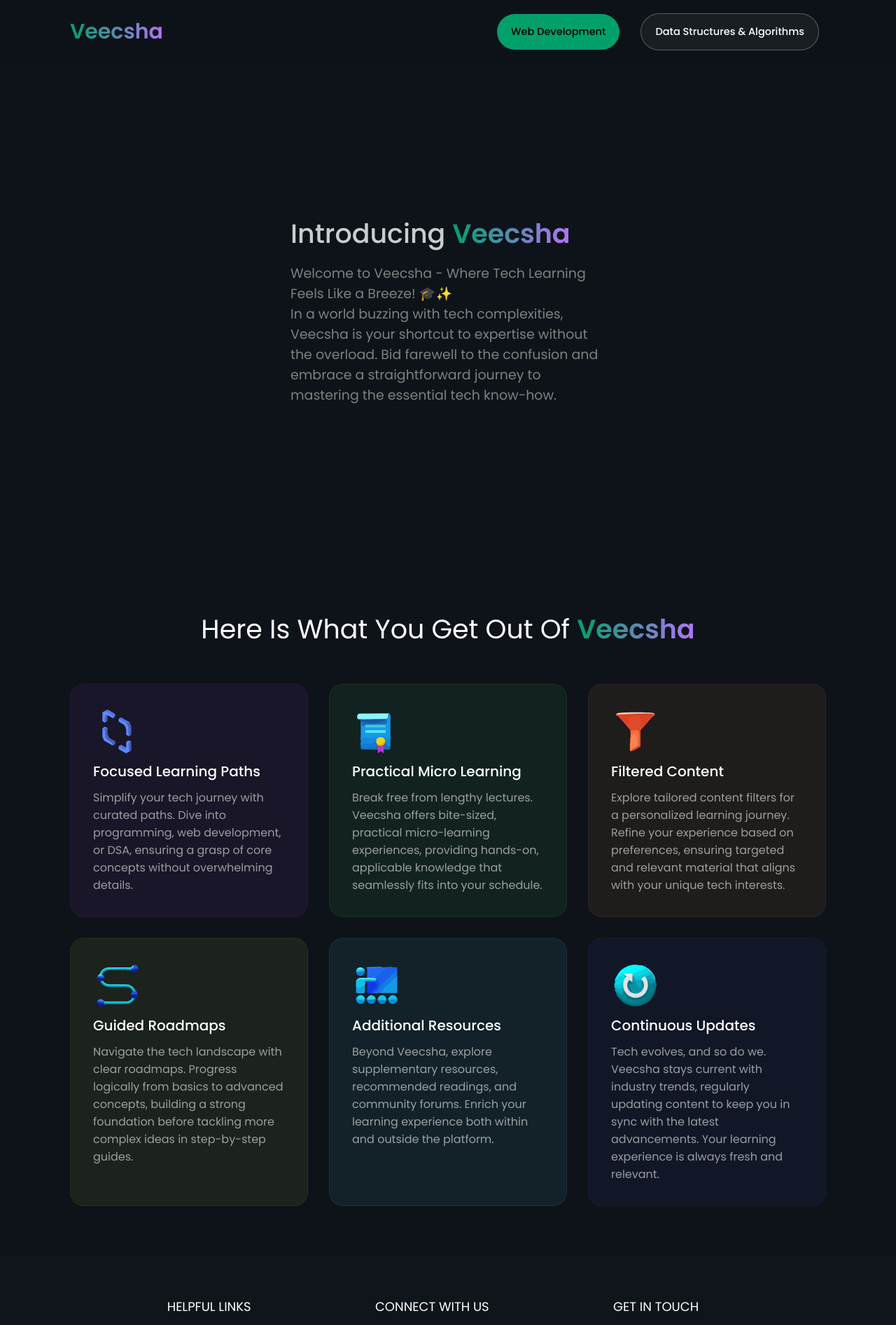
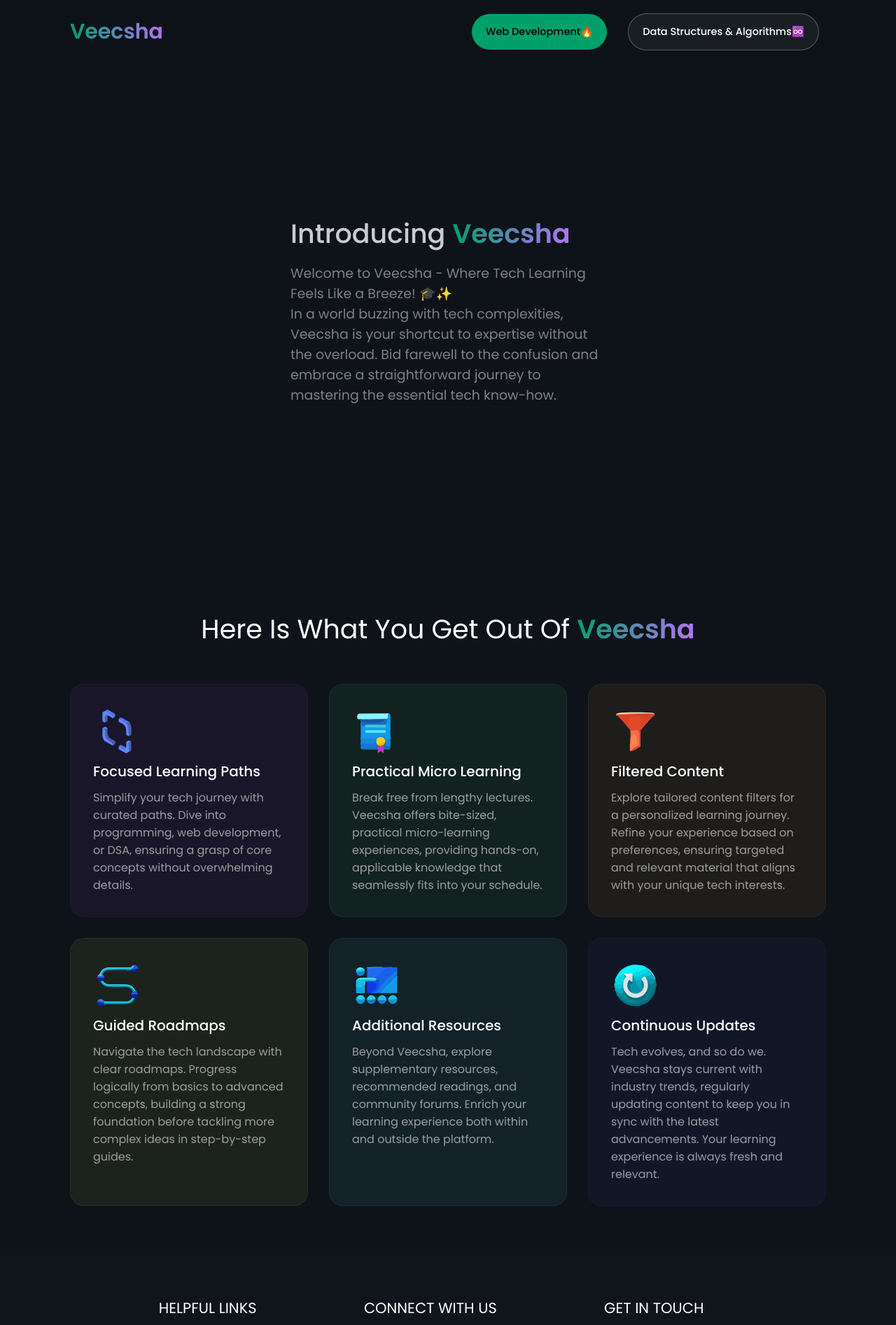
Before and after one commit to Saketh-Reddy-Bejadi/gdsc_veecsha, a React (Create React App) app: page /Services in a window 1280 px wide. Shown: the top 1893 px of the page at 70% size. Built offline with nearby package versions, Linux system fonts and the light colour scheme; a web font is replaced by a local one.

Commit message:
made few chnages in footer and added emojis

```diff
--- a/src/components/Footer.css
+++ b/src/components/Footer.css
@@ -13,19 +13,23 @@ footer{
     flex-wrap: wrap;
 }
 .FHead{
-    font-size: 18px;
+    font-size: 21px;
     margin: 0px 0px 10px 0px;
 }
 .copyRight{
     text-align: center;
-    margin: 40px 0px 10px 0px;
+    margin: 40px 0px 20px 0px;
 }
-/* .QuickLinks .FContent::before{
-    content: url("../assets/link.svg");
+.FContent::before{
+    content: "⤿";
     display: inline-block;
     width: 15px;
     margin: 0px 10px 0px 0px;
-} */
+}
+.FContent{
+    font-size: 16px;
+    padding: 5px 0px;
+}
 a{
     display: block;
 }
--- a/src/components/Header.js
+++ b/src/components/Header.js
@@ -11,8 +11,8 @@ export const Header = ({MenuOpen,toggleMenu,viewBox,isOpened}) => {
           <a href='/' id='brnd' className='brnd' >Veecsha</a>
           <div className='NavPart2' >
           <ul>
-            <Link to="/WebDev"><li className='navBtn webBtn' >Web Development</li></Link>
-            <Link to="/DSA"><li className='navBtn dsaBtn'>Data Structures & Algorithms</li></Link>
+            <Link to="/WebDev"><li className='navBtn webBtn' >Web Development🔥</li></Link>
+            <Link to="/DSA"><li className='navBtn dsaBtn'>Data Structures & Algorithms♾️</li></Link>
           </ul>
           <Menu MenuOpen={MenuOpen} toggleMenu={toggleMenu} isOpened={isOpened}/>
           <SideBar MenuOpen={MenuOpen} toggleMenu={toggleMenu} viewBox={viewBox}/>
--- a/src/components/Page1.js
+++ b/src/components/Page1.js
@@ -12,8 +12,8 @@ export const Page1 = () => {
           In a world buzzing with tech complexities, Veecsha is your shortcut to expertise without the overload. Bid farewell to the confusion and embrace a straightforward journey to mastering the essential tech know-how.
           </p>
           <div className='Buttons'>
-            <Link to="/WebDev" className='navBtn btns webBtn' >Web Development</Link>
-            <Link to="/DSA" className='navBtn btns dsaBtn'>Data Structures & Algorithms</Link>
+            <Link to="/WebDev" className='navBtn btns webBtn' >Web Development🔥</Link>
+            <Link to="/DSA" className='navBtn btns dsaBtn'>Data Structures & Algorithms♾️</Link>
           </div>
         </div>
     </div>
--- a/src/components/Services.js
+++ b/src/components/Services.js
@@ -8,7 +8,7 @@ export const Services = () => {
     const scrollOptions = {
       behavior: 'smooth',
     };
-    const mobileScrollPosition = 720;
+    const mobileScrollPosition = 750;
     const desktopScrollPosition = 630;
     const isMobile = window.matchMedia('(max-width: 768px)').matches;
     const scrollPosition = isMobile ? mobileScrollPosition : desktopScrollPosition;
```
